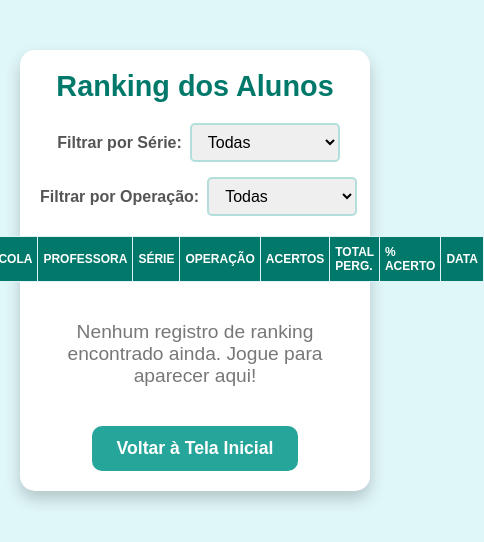
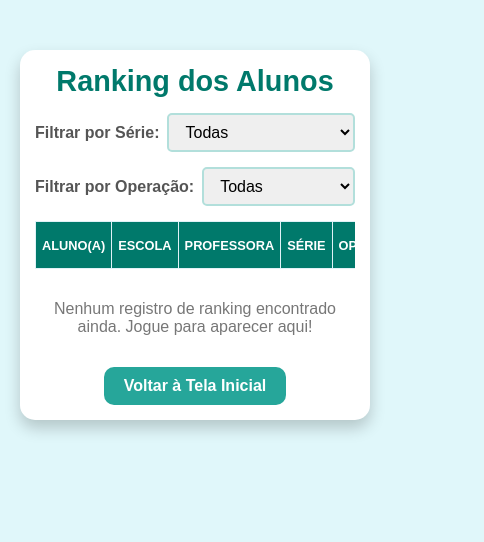
Before and after one commit to luciojs-Oliveira/Matem-rica-Divertida, a plain HTML site: page ranking.html in a window 390 px wide. Shown: the whole page, 484 px wide, since content can reach past the window. Drawn offline with Linux system fonts and the light colour scheme.

Commit message:
fourth commit

```diff
--- a/ranking.html
+++ b/ranking.html
@@ -71,10 +71,17 @@
             min-width: 150px; /* Garante uma largura mínima para os selects */
         }
 
+        /* Contêiner para a tabela para gerenciar o overflow em telas pequenas */
+        .table-container {
+            width: 100%;
+            overflow-x: auto; /* Adiciona rolagem horizontal se a tabela for muito larga */
+            -webkit-overflow-scrolling: touch; /* Melhor rolagem em dispositivos iOS */
+        }
+
         table {
             width: 100%;
             border-collapse: collapse;
-            /* margin-top e margin-bottom não são mais necessários aqui devido ao gap do container-ranking */
+            min-width: 600px; /* Garante que a tabela não fique muito espremida antes da rolagem */
         }
 
         th, td {
@@ -110,7 +117,6 @@
             font-weight: bold;
             cursor: pointer;
             transition: background-color 0.3s ease, transform 0.2s ease;
-            /* margin-top não é mais necessário aqui devido ao gap do container-ranking */
         }
 
         .btn-voltar:hover {
@@ -122,8 +128,7 @@
             color: #777;
             font-size: 1.2em;
             text-align: center;
-            width: 100%; /* Garante que ocupe a largura total para centralizar */
-            /* margin-top e margin-bottom não são mais necessários aqui devido ao gap do container-ranking */
+            width: 100%;
         }
 
         /* Responsividade */
@@ -132,9 +137,12 @@
                 padding: 20px;
                 gap: 20px; /* Ajusta o gap para telas menores */
             }
+            h1 {
+                font-size: 2em; /* Ajusta o tamanho do título */
+            }
             th, td {
-                font-size: 0.8em; /* Diminui a fonte da tabela em telas menores */
-                padding: 8px 5px;
+                font-size: 0.85em; /* Diminui a fonte da tabela em telas menores */
+                padding: 10px 8px;
             }
             .filtros {
                 flex-direction: column; /* Empilha os filtros em telas menores */
@@ -142,16 +150,33 @@
             }
             .filtros select {
                 width: 90%; /* Ocupa mais largura em telas pequenas */
-                max-width: 250px; /* Limita a largura máxima */
+                max-width: 280px; /* Limita a largura máxima */
+            }
+            .filtros .filtro-serie,
+            .filtros .filtro-operacao {
+                width: 100%; /* Garante que ocupem a largura total ao empilhar */
+                justify-content: center; /* Centraliza os elementos dentro do filtro */
             }
         }
 
         @media (max-width: 500px) {
+            .container-ranking {
+                padding: 15px;
+                gap: 15px;
+            }
             h1 {
                 font-size: 1.8em; /* Reduz o tamanho do título em telas muito pequenas */
             }
             th, td {
-                font-size: 0.75em; /* Reduz a fonte da tabela ainda mais */
+                font-size: 0.8em; /* Reduz a fonte da tabela ainda mais */
+                padding: 8px 6px;
+            }
+            .btn-voltar {
+                padding: 10px 20px;
+                font-size: 1em;
+            }
+            #mensagem-sem-ranking {
+                font-size: 1em;
             }
         }
     </style>
@@ -184,6 +209,7 @@
             </div>
         </div>
 
+        <div class="table-container">
             <table id="tabela-ranking">
                 <thead>
                     <tr>
@@ -201,6 +227,7 @@
                 <tbody>
                 </tbody>
             </table>
+        </div>
         <p id="mensagem-sem-ranking" style="display: none;">Nenhum registro de ranking encontrado ainda. Jogue para aparecer aqui!</p>
 
         <button class="btn-voltar" onclick="window.location.href='index.html'">Voltar à Tela Inicial</button>
@@ -211,8 +238,6 @@
         const filtroSerie = document.getElementById('filtro-serie');
         const filtroOperacao = document.getElementById('filtro-operacao');
         const mensagemSemRanking = document.getElementById('mensagem-sem-ranking');
-
-
 
         let historicoCompleto = [];
 
@@ -234,7 +259,6 @@
                     return b.acertos - a.acertos;
                 });
                 renderizarRanking();
-                // O display da mensagemSemRanking será gerenciado por renderizarRanking
             } else {
                 tabelaRankingBody.innerHTML = ''; // Garante que a tabela esteja vazia
                 mensagemSemRanking.textContent = 'Nenhum registro de ranking encontrado ainda. Jogue para aparecer aqui!';
```
Lines whose indentation alone changed are shown as unchanged.
